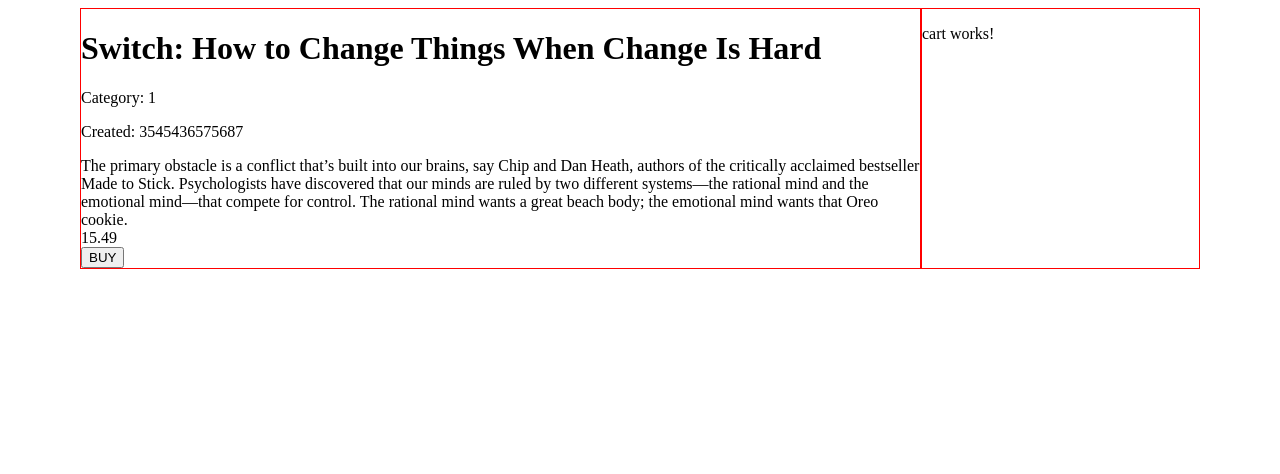
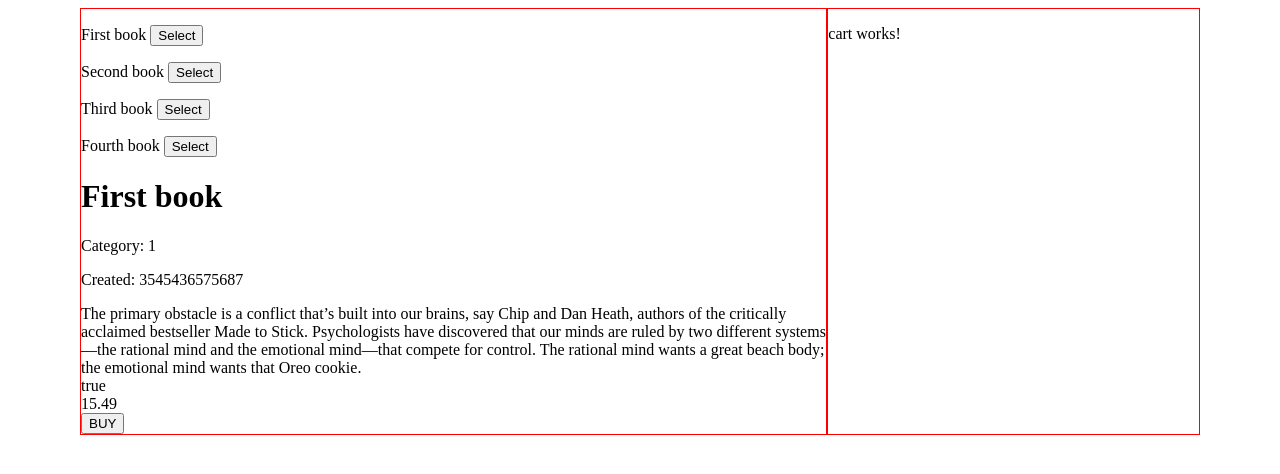
Before and after one commit to yurakuzmich/book-shop, an Angular app: page / in a window 1280 px wide. Shown: the top 474 px of the page. Built offline with nearby package versions, Linux system fonts and the light colour scheme.

Commit message:
feat: add some cart functionality

```diff
--- a/src/app/app.component.scss
+++ b/src/app/app.component.scss
@@ -15,6 +15,6 @@
 
 .sidebar {
     width: 100%;
-    flex-shrink: 3;
+    flex-shrink: 2;
     border: 1px solid red;
 }
--- a/src/app/app.module.ts
+++ b/src/app/app.module.ts
@@ -6,6 +6,7 @@ import { AppComponent } from './app.component';
 import { BookComponent } from './components/book/book.component';
 import { CartComponent } from './components/cart/cart.component';
 import { CartItemComponent } from './components/cart/cart-item/cart-item.component';
+import { BooksListComponent } from './components/books-list/books-list.component';
 
 @NgModule({
   declarations: [
@@ -13,6 +14,7 @@ import { CartItemComponent } from './components/cart/cart-item/cart-item.compone
     BookComponent,
     CartComponent,
     CartItemComponent,
+    BooksListComponent,
   ],
   imports: [
     BrowserModule,
--- a/src/app/components/book/book.component.html
+++ b/src/app/components/book/book.component.html
@@ -1,4 +1,9 @@
 <div class="book__wrapper">
+  <div class="book__select">
+    <div *ngFor="let book of booksList; let i = index">
+      <p>{{ book.name }} <button (click)="onSelectBook(i)">Select</button></p>
+    </div>
+  </div>
   <h1 class="book_title">
     {{ currentBook.name }}
   </h1>
@@ -9,10 +14,13 @@
   <div class="book__decription">
     {{ currentBook.description }}
   </div>
+  <div class="book__isavalible">
+    {{ currentBook.isAvailable }}
+  </div>
   <div class="book__price">
     {{ currentBook.price }}
   </div>
   <div class="book_buy">
-        <button (click)="onBuy()">BUY</button>
+    <button [disabled]="!currentBook.isAvailable" (click)="onBuy()">BUY</button>
   </div>
 </div>
--- a/src/app/components/book/book.component.ts
+++ b/src/app/components/book/book.component.ts
@@ -1,5 +1,7 @@
-import { Component, OnInit } from '@angular/core';
+import { Component, OnInit, Output } from '@angular/core';
 import { IBook } from 'src/app/models/book';
+import { BooksService } from 'src/app/services/books.service';
+import { CartService } from 'src/app/services/cart.service';
 
 @Component({
   selector: 'ng-book',
@@ -7,55 +9,25 @@ import { IBook } from 'src/app/models/book';
   styleUrls: ['./book.component.scss'],
 })
 export class BookComponent implements OnInit {
-  books: IBook[] = [
-    {
-      bookId: 1,
-      name: 'Switch: How to Change Things When Change Is Hard',
-      description:
-        'The primary obstacle is a conflict that’s built into our brains, say Chip and Dan Heath, authors of the critically acclaimed bestseller Made to Stick. Psychologists have discovered that our minds are ruled by two different systems—the rational mind and the emotional mind—that compete for control. The rational mind wants a great beach body; the emotional mind wants that Oreo cookie.',
-      price: 15.49,
-      category: 1,
-      createDate: 3545436575687,
-      isAvailable: true,
-    },
-    {
-      bookId: 2,
-      name: 'Switch: How to Change Things When Change Is Hard',
-      description:
-        'The primary obstacle is a conflict that’s built into our brains, say Chip and Dan Heath, authors of the critically acclaimed bestseller Made to Stick. Psychologists have discovered that our minds are ruled by two different systems—the rational mind and the emotional mind—that compete for control. The rational mind wants a great beach body; the emotional mind wants that Oreo cookie.',
-      price: 16.49,
-      category: 1,
-      createDate: 3545436575687,
-      isAvailable: true,
-    },
-    {
-      bookId: 3,
-      name: 'Switch: How to Change Things When Change Is Hard',
-      description:
-        'The primary obstacle is a conflict that’s built into our brains, say Chip and Dan Heath, authors of the critically acclaimed bestseller Made to Stick. Psychologists have discovered that our minds are ruled by two different systems—the rational mind and the emotional mind—that compete for control. The rational mind wants a great beach body; the emotional mind wants that Oreo cookie.',
-      price: 14.49,
-      category: 1,
-      createDate: 3545436575687,
-      isAvailable: false,
-    },
-    {
-      bookId: 4,
-      name: 'Switch: How to Change Things When Change Is Hard',
-      description:
-        'The primary obstacle is a conflict that’s built into our brains, say Chip and Dan Heath, authors of the critically acclaimed bestseller Made to Stick. Psychologists have discovered that our minds are ruled by two different systems—the rational mind and the emotional mind—that compete for control. The rational mind wants a great beach body; the emotional mind wants that Oreo cookie.',
-      price: 19.99,
-      category: 1,
-      createDate: 3545436575687,
-      isAvailable: true,
-    },
-  ];
 
-  currentBook: IBook = this.books[0];
-  constructor() {}
+  booksList: IBook[] | any= [];
+  currentBook: IBook;
+  cartService;
 
-  ngOnInit(): void {}
+  constructor(cart: CartService, booksList: BooksService, cartService: CartService) {
+    this.booksList = booksList.getBooks();
+    this.currentBook = booksList.books[0];
+    this.cartService = cartService;
+  }
+
+  ngOnInit(): void { }
+
+  onSelectBook(i: number) {
+    let selected = this.booksList[i];
+    this.currentBook = selected;
+  }
 
   onBuy() {
-    alert(`Added to Cart`);
+    this.cartService.addBook(this.currentBook);
   }
 }
--- /dev/null
+++ b/src/app/components/books-list/books-list.component.html
@@ -0,0 +1 @@
+<p>books-list works!</p>
--- /dev/null
+++ b/src/app/components/books-list/books-list.component.ts
@@ -0,0 +1,15 @@
+import { Component, OnInit } from '@angular/core';
+
+@Component({
+  selector: 'ng-books-list',
+  templateUrl: './books-list.component.html',
+  styleUrls: ['./books-list.component.scss']
+})
+export class BooksListComponent implements OnInit {
+
+  constructor() { }
+
+  ngOnInit(): void {
+  }
+
+}
--- /dev/null
+++ b/src/app/models/cart.ts
@@ -0,0 +1,6 @@
+import { IBook } from "./book";
+
+export interface ICart {
+    book: IBook;
+    quantity: number;
+}
--- /dev/null
+++ b/src/app/services/books.service.ts
@@ -0,0 +1,57 @@
+import { Injectable } from '@angular/core';
+import { IBook } from '../models/book';
+
+@Injectable({
+  providedIn: 'root'
+})
+export class BooksService {
+
+  books: IBook[] = [
+    {
+      bookId: 1,
+      name: 'First book',
+      description:
+        'The primary obstacle is a conflict that’s built into our brains, say Chip and Dan Heath, authors of the critically acclaimed bestseller Made to Stick. Psychologists have discovered that our minds are ruled by two different systems—the rational mind and the emotional mind—that compete for control. The rational mind wants a great beach body; the emotional mind wants that Oreo cookie.',
+      price: 15.49,
+      category: 1,
+      createDate: 3545436575687,
+      isAvailable: true,
+    },
+    {
+      bookId: 2,
+      name: 'Second book',
+      description:
+        'The primary obstacle is a conflict that’s built into our brains, say Chip and Dan Heath, authors of the critically acclaimed bestseller Made to Stick. Psychologists have discovered that our minds are ruled by two different systems—the rational mind and the emotional mind—that compete for control. The rational mind wants a great beach body; the emotional mind wants that Oreo cookie.',
+      price: 16.49,
+      category: 1,
+      createDate: 3545436575687,
+      isAvailable: true,
+    },
+    {
+      bookId: 3,
+      name: 'Third book',
+      description:
+        'The primary obstacle is a conflict that’s built into our brains, say Chip and Dan Heath, authors of the critically acclaimed bestseller Made to Stick. Psychologists have discovered that our minds are ruled by two different systems—the rational mind and the emotional mind—that compete for control. The rational mind wants a great beach body; the emotional mind wants that Oreo cookie.',
+      price: 14.49,
+      category: 1,
+      createDate: 3545436575687,
+      isAvailable: false,
+    },
+    {
+      bookId: 4,
+      name: 'Fourth book',
+      description:
+        'The primary obstacle is a conflict that’s built into our brains, say Chip and Dan Heath, authors of the critically acclaimed bestseller Made to Stick. Psychologists have discovered that our minds are ruled by two different systems—the rational mind and the emotional mind—that compete for control. The rational mind wants a great beach body; the emotional mind wants that Oreo cookie.',
+      price: 19.99,
+      category: 1,
+      createDate: 3545436575687,
+      isAvailable: true,
+    },
+  ];
+
+  constructor() { }
+
+  getBooks() {
+    return this.books;
+  }
+}
--- a/src/app/services/cart.service.ts
+++ b/src/app/services/cart.service.ts
@@ -1,9 +1,17 @@
 import { Injectable } from '@angular/core';
+import { IBook } from '../models/book';
+import { ICart } from '../models/cart';
 
 @Injectable({
   providedIn: 'root'
 })
 export class CartService {
 
+  addedToCart: ICart[] | [] = [];
+
   constructor() { }
+
+  addBook(book: IBook) {
+    this.addedToCart = [...this.addedToCart, {book: book, quantity: 1}];
+  }
 }
```
Also changed, not shown: src/app/components/books-list/books-list.component.scss (added), 2 other files (tests, documents, lock files or other folders). Lines whose indentation alone changed are shown as unchanged.
